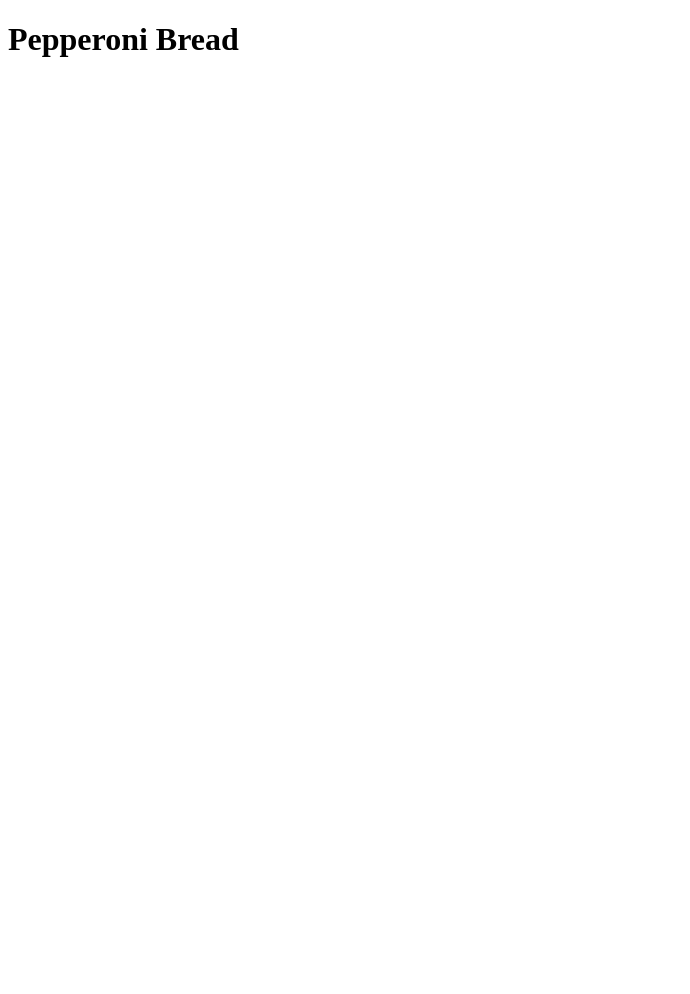
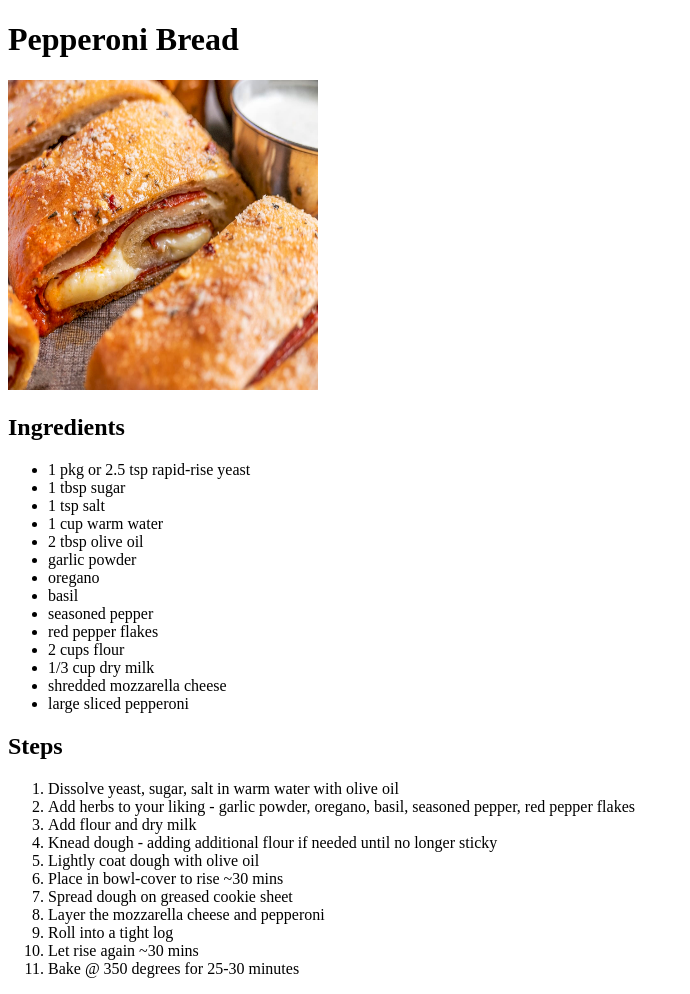
Before and after one commit to tbone0077/odin-recipes, a plain HTML site: page recipes/pepperonibread.html in a window 1280 px wide. Shown: the whole page, without its empty margins (0-690 px from the left). Before the commit the page ends 800 px from the top, so only its background shows below. Drawn offline with Linux system fonts and the light colour scheme.

Commit message:
complete pepperoni bread and taral recipes

```diff
--- a/recipes/pepperonibread.html
+++ b/recipes/pepperonibread.html
@@ -8,6 +8,40 @@
 
   <body>
     <h1>Pepperoni Bread</h1>
+    <img src="../img/pepperonibread.jpg" alt="delicious pepperoni bread" height="310" width="310">
+
+    <h2>Ingredients</h2>
+    <ul>
+      <li>1 pkg or 2.5 tsp rapid-rise yeast</li>
+      <li>1 tbsp sugar</li>
+      <li>1 tsp salt</li>
+      <li>1 cup warm water</li>
+      <li>2 tbsp olive oil</li>
+      <li>garlic powder</li>
+      <li>oregano</li>
+      <li>basil</li>
+      <li>seasoned pepper</li>
+      <li>red pepper flakes</li>
+      <li>2 cups flour</li>
+      <li>1/3 cup dry milk</li>
+      <li>shredded mozzarella cheese</li>
+      <li>large sliced pepperoni</li>
+    </ul>
+
+    <h2>Steps</h2>
+    <ol>
+      <li>Dissolve yeast, sugar, salt in warm water with olive oil</li>
+      <li>Add herbs to your liking - garlic powder, oregano, basil, seasoned pepper, red pepper flakes</li>
+      <li>Add flour and dry milk</li>
+      <li>Knead dough - adding additional flour if needed until no longer sticky</li>
+      <li>Lightly coat dough with olive oil</li>
+      <li>Place in bowl-cover to rise ~30 mins</li>
+      <li>Spread dough on greased cookie sheet</li>
+      <li>Layer the mozzarella cheese and pepperoni</li>
+      <li>Roll into a tight log</li>
+      <li>Let rise again ~30 mins</li>
+      <li>Bake @ 350 degrees for 25-30 minutes</li>
+    </ol>
   </body>
 
 </html>
```
Also changed, not shown: recipes/tarals.html (+31 -0 lines), img/pepperonibread.jpg (added), img/tarals.jpg (added).
